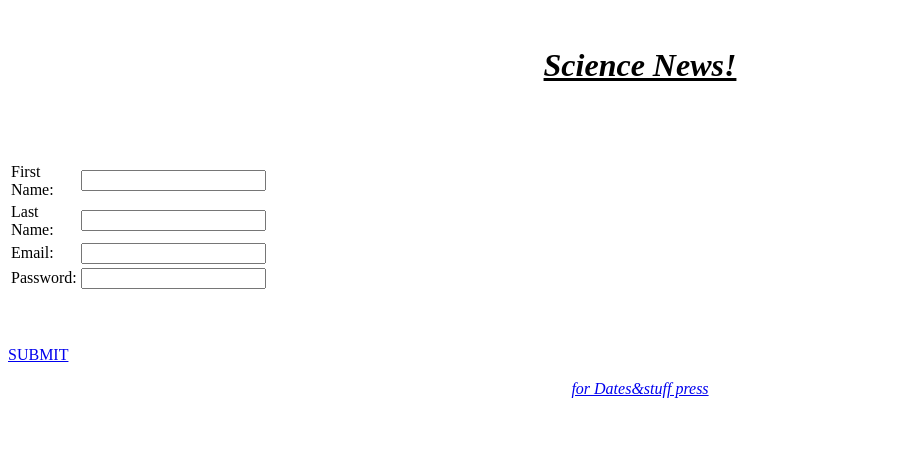
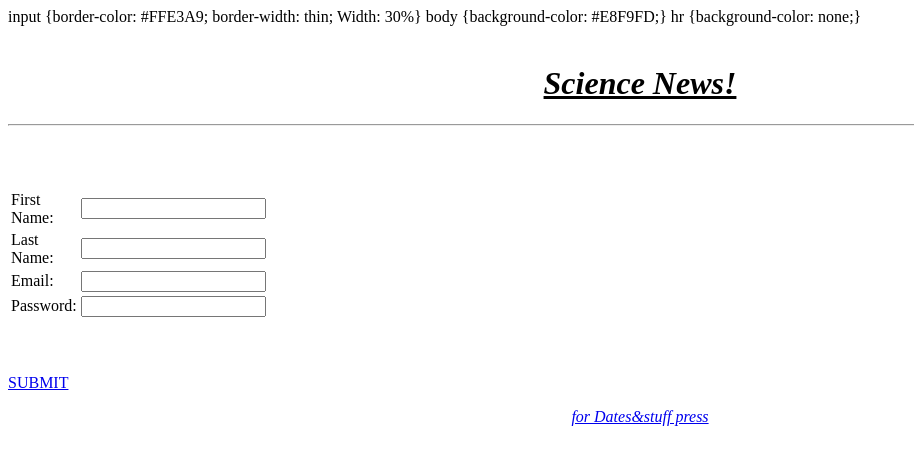
Before and after one commit to Codemaster2323/cv, a plain HTML site: page index.html in a window 1280 px wide. Shown: the whole page, without its empty margins (0-914 px from the left). Drawn offline with Linux system fonts and the light colour scheme.

Commit message:
Some css changes.

```diff
--- a/index.html
+++ b/index.html
@@ -6,14 +6,29 @@
 <head>
   <meta charset="utf-8">
   <title>latest science news</title>
+
+<styles>
+ input {border-color: #FFE3A9;
+       border-width: thin;
+       Width: 30%}
+ body {background-color: #E8F9FD;}
+ hr    {background-color: none;}
+
+
+<styles>
+
+
+
+
 </head>
 <center>
 
   <u><br />
     <h1><i>Science News!</i></h1>
+
   </u>
 </center>
-
+<hr>
 <body>
   <form class="" action="index.html" method="post">
     <table width="20%">
```
